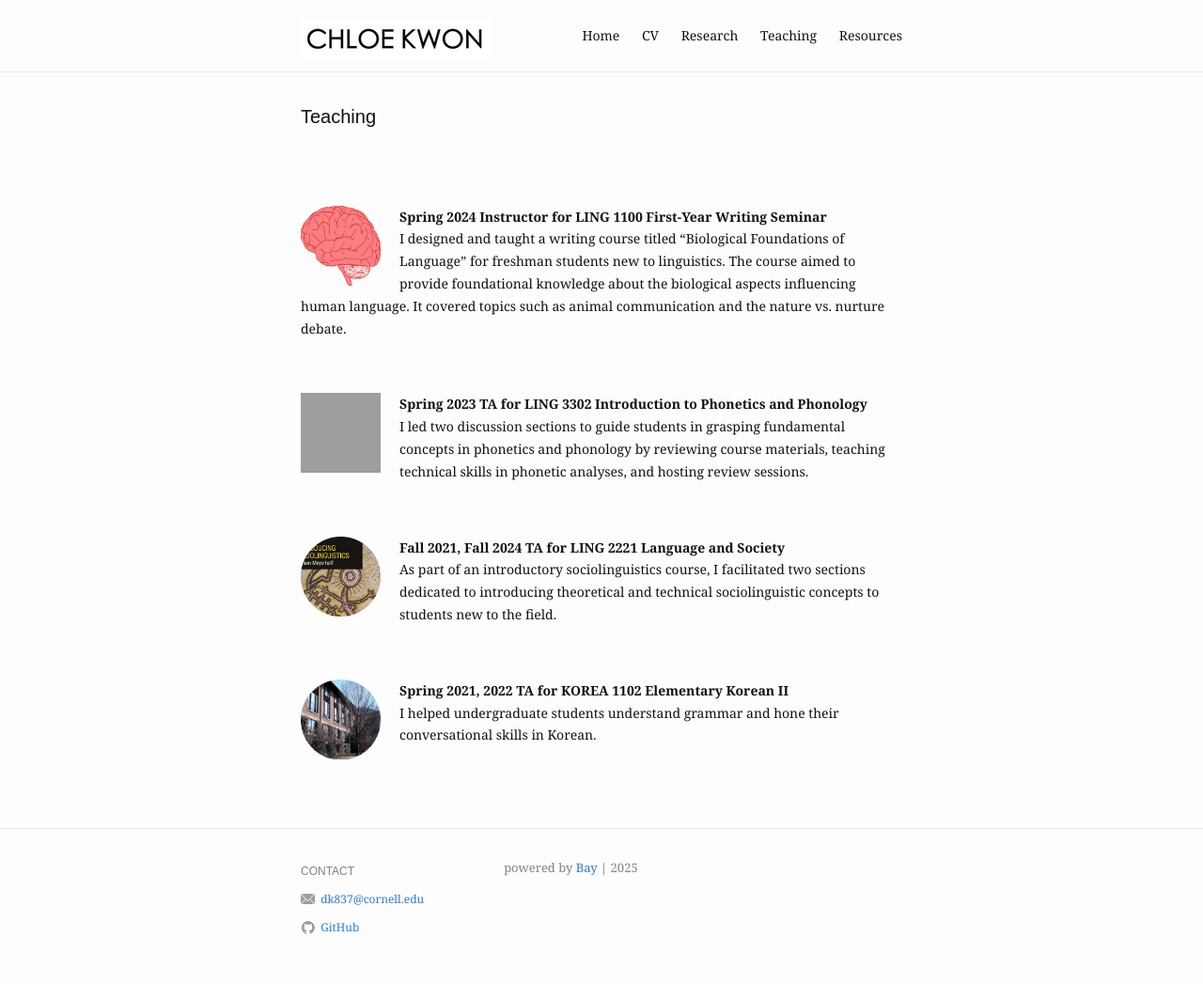
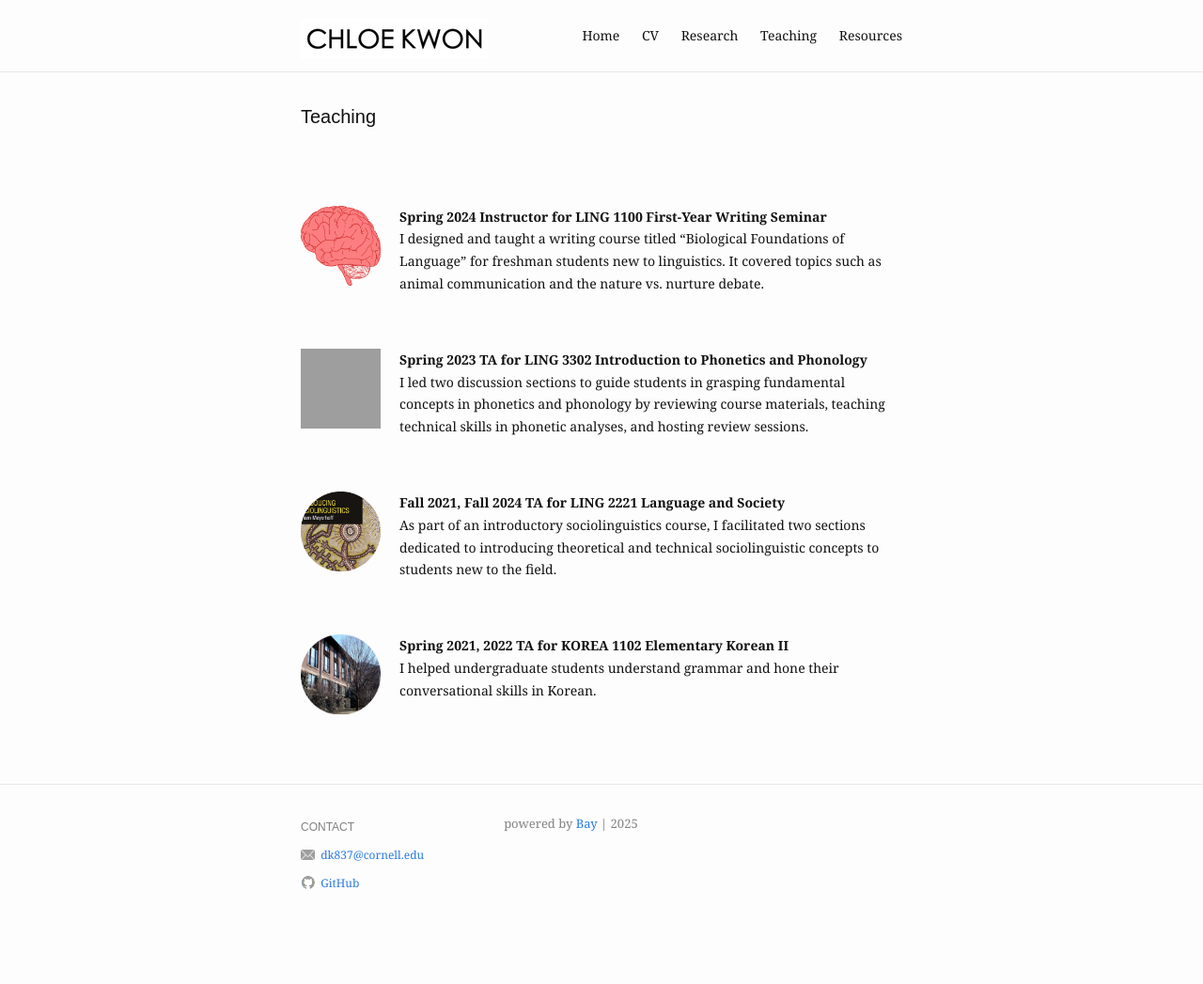
Before and after one commit to chloedkkwon/chloedkkwon.github.io, a Jekyll site: the page built from teaching.md, in a window 1280 px wide. Shown: the whole page at 94% size. Built offline with Jekyll 4.4.1, drawn with Linux system fonts in a browser that asks for light colours; after the commit the page ends 1000 px from its top, so only the background shows below that.

Commit message:
Update teaching.md

```diff
--- a/teaching.md
+++ b/teaching.md
@@ -7,7 +7,7 @@ items:
     image:
       src: /assets/img/work/brain.png
       alt: brain
-    description: I designed and taught a writing course titled "Biological Foundations of Language" for freshman students new to linguistics. The course aimed to provide foundational knowledge about the biological aspects influencing human language. It covered topics such as animal communication and the nature vs. nurture debate.
+    description: I designed and taught a writing course titled "Biological Foundations of Language" for freshman students new to linguistics. It covered topics such as animal communication and the nature vs. nurture debate.
 
   - title: Spring 2023 TA for LING 3302 Introduction to Phonetics and Phonology
     image:
```
